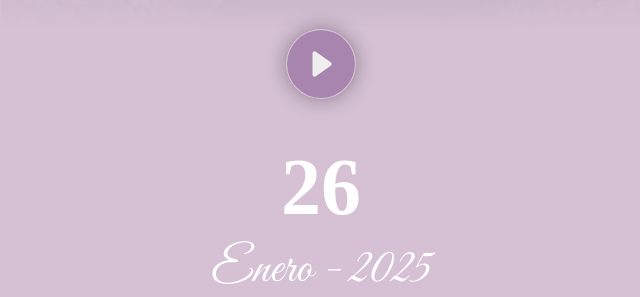
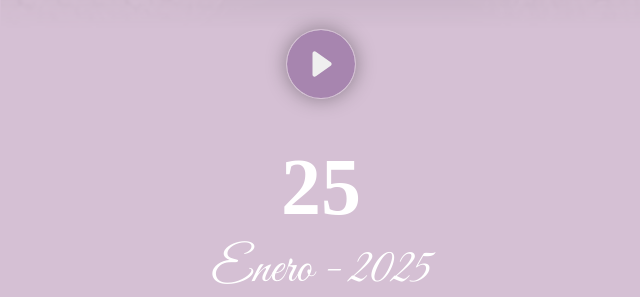
Before and after one commit to AdairKevin/Invitacion-Valentina, a plain HTML site: page Index.html in a window 1280 px wide. Shown: the part 1220-1517 px from the top of the page, 319-959 px from the left. Drawn offline with nearby package versions, Linux system fonts and the light colour scheme.

Commit message:
Update Index.html

```diff
--- a/Index.html
+++ b/Index.html
@@ -34,7 +34,7 @@
                             d="M16 8A8 8 0 1 1 0 8a8 8 0 0 1 16 0M6.79 5.093A.5.5 0 0 0 6 5.5v5a.5.5 0 0 0 .79.407l3.5-2.5a.5.5 0 0 0 0-.814z" />
                     </svg></button>
             </div>
-            <div class="numeroF">26</div>
+            <div class="numeroF">25</div>
             <div class="fecha">Enero - 2025</div>
             <div class="conteo">
                 Conteo Regresivo
```
